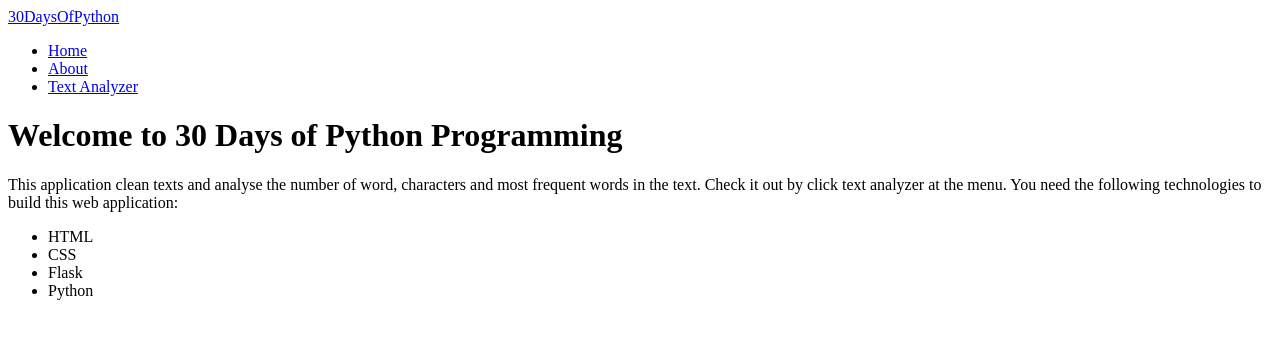
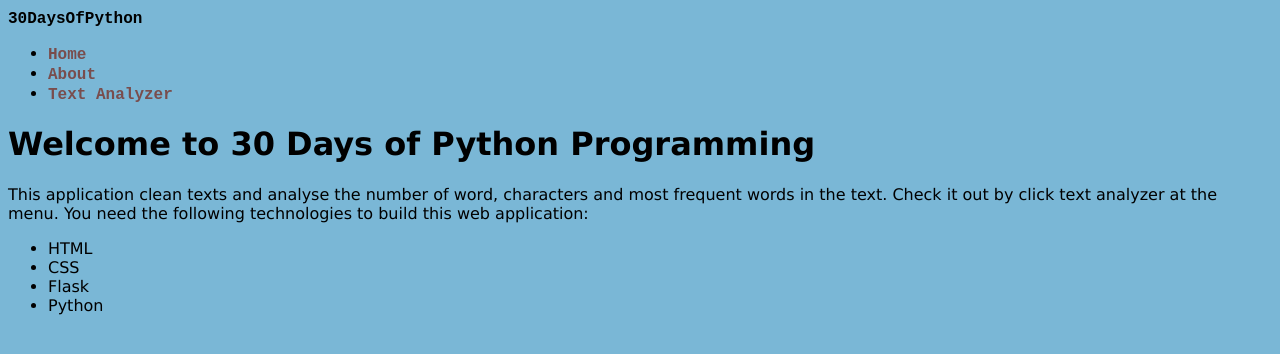
Before and after one commit to BenFaruna/text-analyzer, a Flask app: page / in a window 1280 px wide. Shown: the top 354 px of the page. Run offline with Flask 2, Linux system fonts and the light colour scheme.

Commit message:
Used gunicorn as the server and updated the procfile

```diff
--- a/requirements.txt
+++ b/requirements.txt
@@ -1,5 +1,6 @@
 click==7.1.2
 Flask==1.1.2
+gunicorn==20.0.4
 itsdangerous==1.1.0
 Jinja2==2.11.2
 MarkupSafe==1.1.1
--- a/static/css/main.css
+++ b/static/css/main.css
@@ -0,0 +1,21 @@
+body{
+    font-family: Verdana, Geneva, Tahoma, sans-serif;
+    background-color: #7ab7d6
+}
+
+a{
+    color: #000000;
+    font-weight: bold;
+    font-family: 'Courier New', Courier, monospace;
+    text-decoration: none;
+}
+
+a:active{
+    color: #000000;
+    text-decoration: none;
+}
+
+li .nav-link{
+    color: #794d4d;
+    list-style: none;
+}
```
Also changed, not shown: templates/layout.html (+2 -6 lines), 1 other file.
